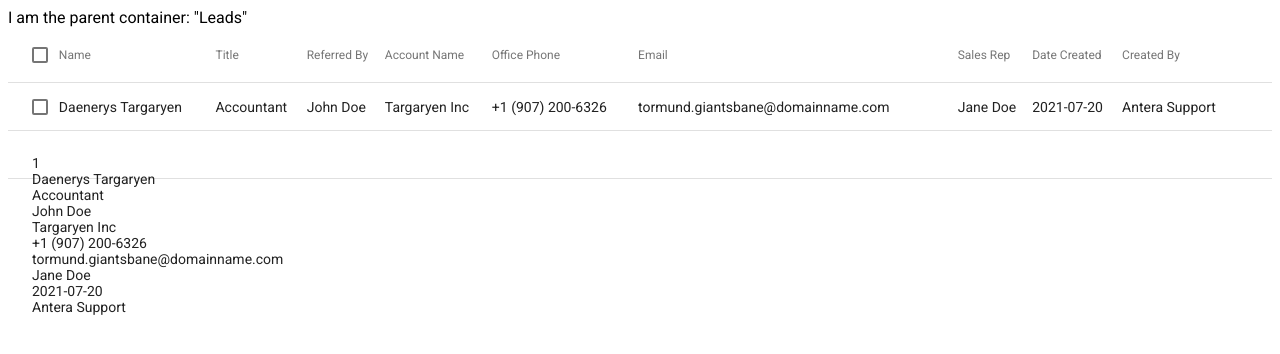
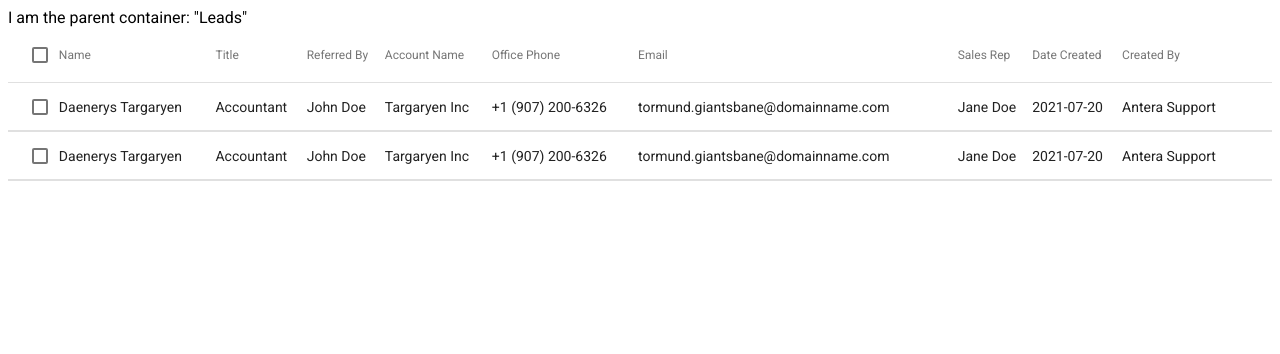
Before and after one commit to elwood-berry/antera-leads-replica, an Angular app: page / in a window 1280 px wide. Shown: the top 354 px of the page. Built offline with nearby package versions, Linux system fonts and the light colour scheme.

Commit message:
3 files modified, 1 added, 1 deleted

```diff
--- a/src/app/components/leads/_elements/leads-list/leads-list.component.css
+++ /dev/null
@@ -1,8 +0,0 @@
-/*
-ANTERA: LEADS - REPLICA
-Author: 'eberry@anterasoftware.com'
-This code is brought to you by Elwood Berry @ anterasoftware.com
-*/
-.replica-leads-list {
-  width: 100%;
-}
--- a/src/app/components/leads/_elements/leads-list/leads-list.component.html
+++ b/src/app/components/leads/_elements/leads-list/leads-list.component.html
@@ -17,7 +17,7 @@ This code is brought to you by Elwood Berry @ anterasoftware.com
       [attr.colspan]="displayedColumns.length"
     >
       <div
-        class="example-element-detail"
+        class="antera-leads-element-detail"
         [@detailExpand]="element == expandedElement ? 'expanded' : 'collapsed'"
       >
         <div>{{element.position}}</div>
@@ -119,15 +119,15 @@ This code is brought to you by Elwood Berry @ anterasoftware.com
   <tr mat-header-row *matHeaderRowDef="displayedColumns"></tr>
   <tr
     mat-row
-    *matRowDef="let row; columns: displayedColumns;"
-    [class.example-expanded-row]="expandedElement === element"
+    *matRowDef="let element; columns: displayedColumns;"
+    [class.antera-leads-expanded-row]="expandedElement === element"
     (click)="expandedElement = expandedElement === element ? null : element"
   ></tr>
 
   <tr
     mat-row
     *matRowDef="let row; columns: ['expandedDetail']"
-    class="example-detail-row"
+    class="antera-leads-detail-row"
   ></tr>
 </table>
 
--- /dev/null
+++ b/src/app/components/leads/_elements/leads-list/leads-list.component.scss
@@ -0,0 +1,54 @@
+/*
+ANTERA: LEADS - REPLICA
+Author: 'eberry@anterasoftware.com'
+This code is brought to you by Elwood Berry @ anterasoftware.com
+*/
+.replica-leads-list {
+  width: 100%;
+
+  // DETAIL ROW - 'example-detail-row'
+  tr.antera-leads-detail-row {
+    height: 0;
+  }
+}
+// EXPANDED ROW - 'example-expanded-row'
+tr.antera-leads-expanded-row:not(.antera-leads-expanded-row):hover {
+  background: rgb(226, 5, 5);
+}
+
+tr.antera-leads-expanded-row:not(.antera-leads-expanded-row):active {
+  background: #130a85;
+}
+
+.antera-leads-expanded-row td {
+  border-bottom-width: 0;
+}
+
+// ELEMENT DETAIL - 'example-element-detail'
+.antera-leads-element-detail {
+  overflow: hidden;
+  display: flex;
+}
+
+// .example-element-diagram {
+//   min-width: 80px;
+//   border: 2px solid black;
+//   padding: 8px;
+//   font-weight: lighter;
+//   margin: 8px 0;
+//   height: 104px;
+// }
+
+// .example-element-symbol {
+//   font-weight: bold;
+//   font-size: 40px;
+//   line-height: normal;
+// }
+
+// .example-element-description {
+//   padding: 16px;
+// }
+
+// .example-element-description-attribution {
+//   opacity: 0.5;
+// }
--- a/src/app/components/leads/_elements/leads-list/leads-list.component.ts
+++ b/src/app/components/leads/_elements/leads-list/leads-list.component.ts
@@ -45,6 +45,18 @@ const ELEMENT_DATA: LeadElement[] = [
     salesRep: 'Jane Doe',
     dateCreated: '2021-07-20',
     createdBy: 'Antera Support'
+  },
+  {
+    position: 1,
+    name: 'Daenerys Targaryen', // Do we want to seperate??
+    title: 'Accountant',
+    referredBy: 'John Doe',
+    accountName: 'Targaryen Inc',
+    officePhone: '+1 (907) 200-6326',
+    email: 'tormund.giantsbane@domainname.com',
+    salesRep: 'Jane Doe',
+    dateCreated: '2021-07-20',
+    createdBy: 'Antera Support'
   }
 ];
 
@@ -54,7 +66,7 @@ DECORATOR: COMPONENT
 @Component({
   selector: 'app-leads-list',
   templateUrl: './leads-list.component.html',
-  styleUrls: ['./leads-list.component.css'],
+  styleUrls: ['./leads-list.component.scss'],
   animations: [
     trigger('detailExpand', [
       state('collapsed', style({ height: '0px', minHeight: '0' })),
@@ -72,6 +84,7 @@ CLASS: LEAD LIST
 */
 export class LeadsListComponent implements OnInit {
   // PROPERTIES
+  public expandedElement: LeadElement | null;
   public displayedColumns: string[] = [
     'select',
     'name',
```
Also changed, not shown: src/app/components/leads/_elements/leads-list/README.md.
